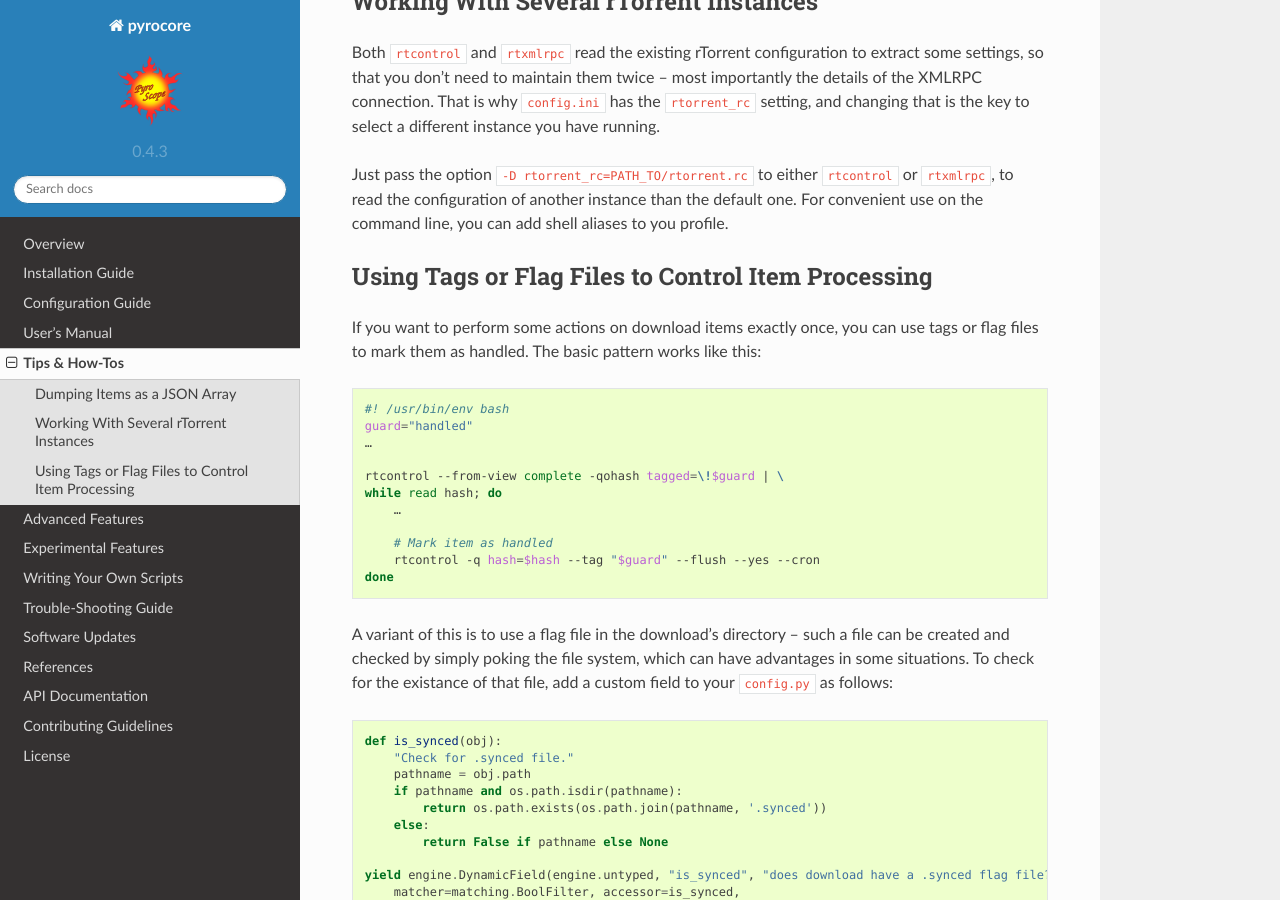
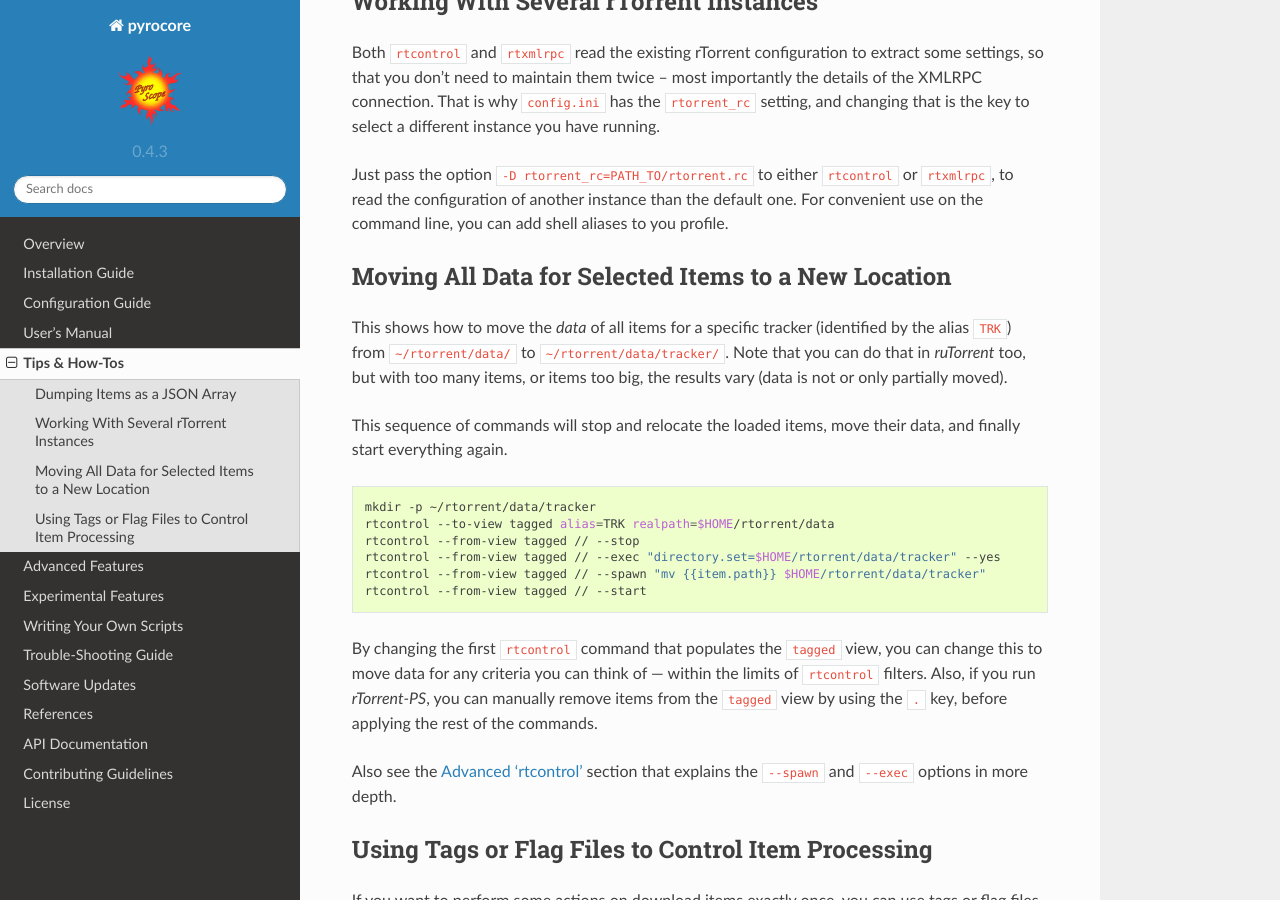
Before and after one commit to pyroscope/pyrocore, a Sphinx documentation site: the page built from docs/howto.rst, in a window 1280 px wide and 900 px high, scrolled down 704 px. Built offline with Sphinx 7.4.7 and the Read the Docs theme 2.0.0, drawn with Linux system fonts in a browser that asks for light colours.

Commit message:
docs: Moving All Data for Selected Items to a New Location (closes #1)

```diff
--- a/docs/advanced-rtcontrol.rst
+++ b/docs/advanced-rtcontrol.rst
@@ -1,4 +1,4 @@
-.. _rtcontrol-exec:
+.. _rtcontrol-spawn:
 
 Executing OS commands
 ^^^^^^^^^^^^^^^^^^^^^
@@ -23,6 +23,8 @@ Unlike ``--call``, where you can use shell syntax to call several commands, ``--
 passed several times for executing a sequence of commands. If any called command fails, the ``rtcontrol``
 call is aborted with an error.
 
+
+.. _rtcontrol-exec:
 
 Executing XMLRPC commands
 ^^^^^^^^^^^^^^^^^^^^^^^^^
--- a/docs/advanced.rst
+++ b/docs/advanced.rst
@@ -24,6 +24,8 @@ Defining Custom Fields
 .. include:: advanced-custom-fields.rst
 
 
+.. _advanced-rtcontrol:
+
 Advanced ‘rtcontrol’
 --------------------
 
--- a/docs/howto.rst
+++ b/docs/howto.rst
@@ -44,6 +44,36 @@ than the default one. For convenient use on the command line, you can add
 shell aliases to you profile.
 
 
+Moving All Data for Selected Items to a New Location
+----------------------------------------------------
+
+This shows how to move the *data* of all items for a specific tracker
+(identified by the alias ``TRK``) from ``~/rtorrent/data/`` to ``~/rtorrent/data/tracker/``.
+Note that you can do that in *ruTorrent* too, but with too many items, or items too big,
+the results vary (data is not or only partially moved).
+
+This sequence of commands will stop and relocate the loaded items, move their data,
+and finally start everything again.
+
+.. code-block:: shell
+
+    mkdir -p ~/rtorrent/data/tracker
+    rtcontrol --to-view tagged alias=TRK realpath=$HOME/rtorrent/data
+    rtcontrol --from-view tagged // --stop
+    rtcontrol --from-view tagged // --exec "directory.set=$HOME/rtorrent/data/tracker" --yes
+    rtcontrol --from-view tagged // --spawn "mv {{item.path}} $HOME/rtorrent/data/tracker"
+    rtcontrol --from-view tagged // --start
+
+By changing the first ``rtcontrol`` command that populates the ``tagged`` view,
+you can change this to move data for any criteria you can think of — within the
+limits of ``rtcontrol`` filters. Also, if you run *rTorrent-PS*, you can manually
+remove items from the ``tagged`` view by using the ``.`` key, before applying the
+rest of the commands.
+
+Also see the :ref:`advanced-rtcontrol` section that explains
+the ``--spawn`` and ``--exec`` options in more depth.
+
+
 Using Tags or Flag Files to Control Item Processing
 ---------------------------------------------------
 
```
